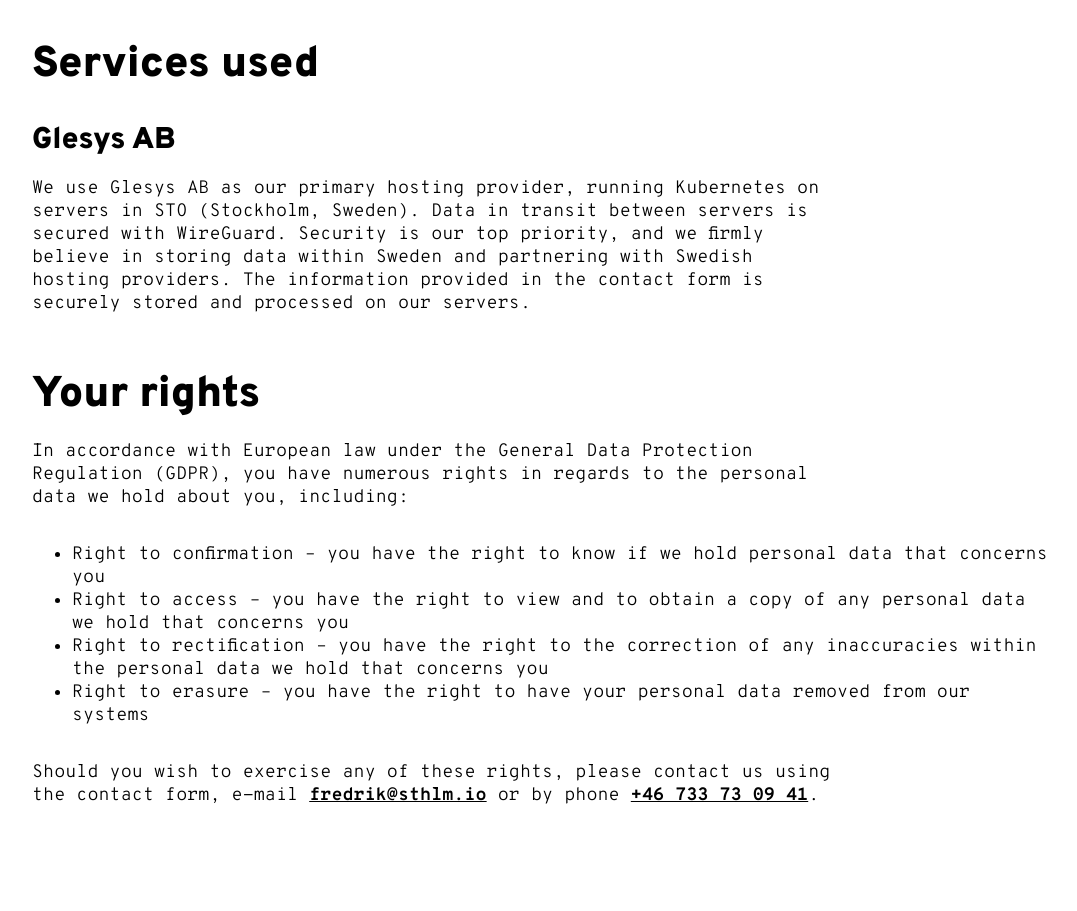
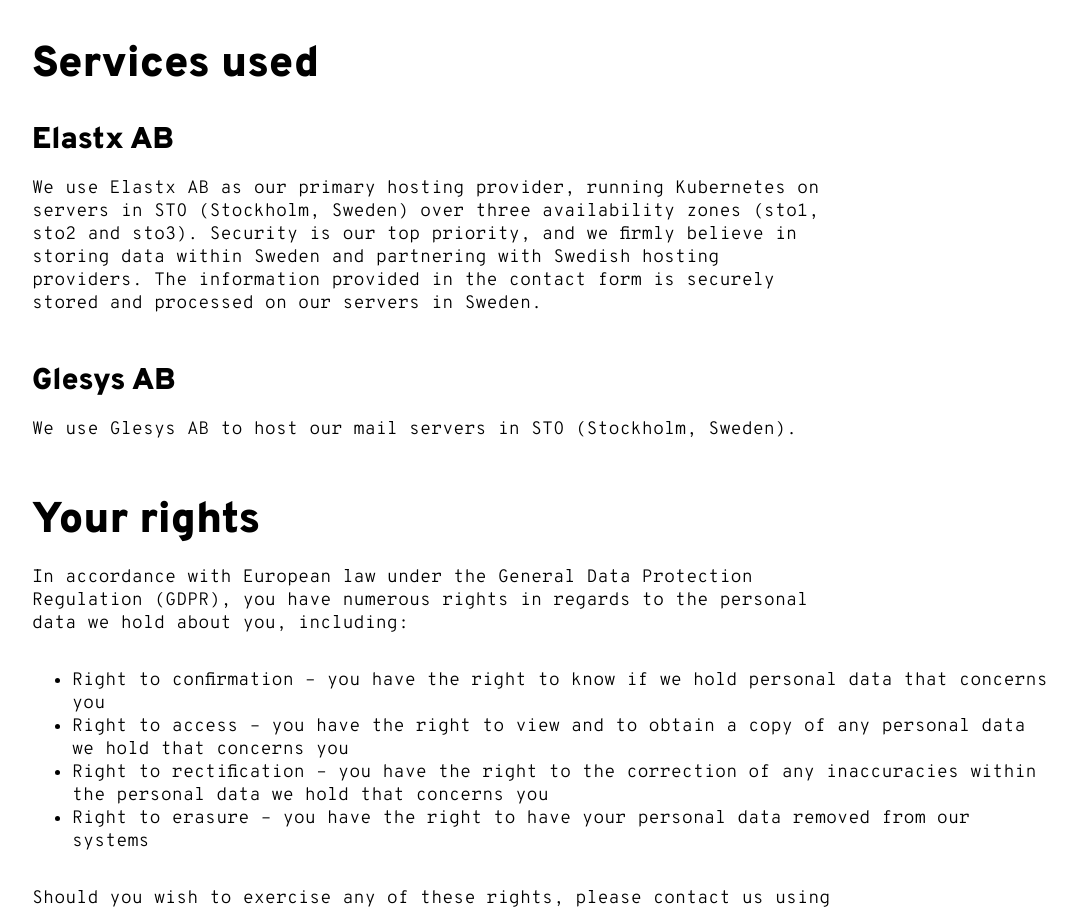
Before and after one commit to sthlmio/web, a Next.js app: page /terms in a window 1280 px wide. Shown: the part 940-1851 px from the top of the page, without its empty margins (96-1173 px from the left). Before the commit the page ends 1785 px from the top, so only its background shows below. Built offline with nearby package versions, Linux system fonts and the light colour scheme.

Commit message:
Update terms

```diff
--- a/pages/terms.js
+++ b/pages/terms.js
@@ -42,14 +42,19 @@
             via alternative means, such as by telephone.
           </p>
           <h2>Services used</h2>
+          <h3>Elastx AB</h3>
+          <p className="text">
+            We use Elastx AB as our primary hosting provider, running Kubernetes
+            on servers in STO (Stockholm, Sweden) over three availability zones
+            (sto1, sto2 and sto3). Security is our top priority, and we firmly
+            believe in storing data within Sweden and partnering with Swedish
+            hosting providers. The information provided in the contact form is
+            securely stored and processed on our servers in Sweden.
+          </p>
           <h3>Glesys AB</h3>
           <p className="text">
-            We use Glesys AB as our primary hosting provider, running Kubernetes
-            on servers in STO (Stockholm, Sweden). Data in transit between
-            servers is secured with WireGuard. Security is our top priority, and
-            we firmly believe in storing data within Sweden and partnering with
-            Swedish hosting providers. The information provided in the contact
-            form is securely stored and processed on our servers.
+            We use Glesys AB to host our mail servers in STO (Stockholm,
+            Sweden).
           </p>
           <h2>Your rights</h2>
           <p className="text">
```
